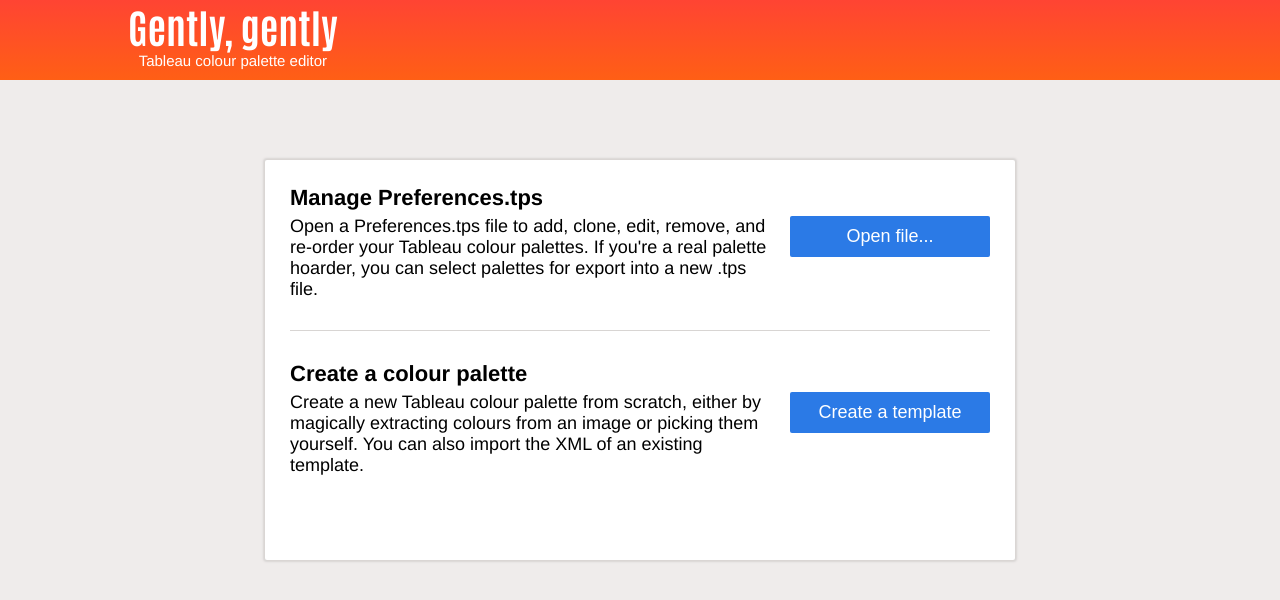
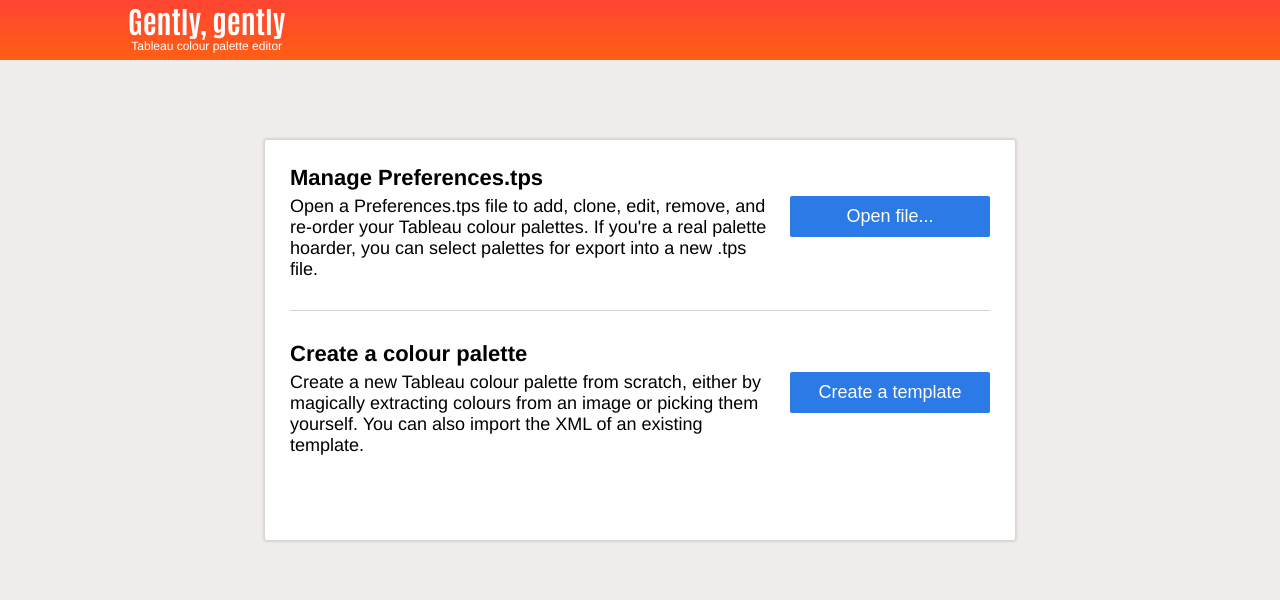
Before and after one commit to gentlygently/tableaucolours, a Vue app: page / in a window 1280 px wide. Shown: the top 600 px of the page. Built offline with nearby package versions, Linux system fonts and the light colour scheme.

Commit message:
Adjust some of the element sizing

```diff
--- a/src/App.vue
+++ b/src/App.vue
@@ -69,7 +69,7 @@ textarea {
 #app {
   display: grid;
   grid-template-columns: auto;
-  grid-template-rows: 8rem calc(100% - 8rem);
+  grid-template-rows: 6rem calc(100% - 6rem);
   height: 100%;
   box-sizing: border-box;
   position: relative;
@@ -84,14 +84,14 @@ header {
   grid-row: 1;
   grid-column: 1;
   width: 100%;
-  height: 8rem;
+  height: 6rem;
   background-image: linear-gradient(#ff4433, #ff5f15);
   z-index: 2;
 
   > div {
-    width: max(75rem, 80%);
+    width: clamp(75rem, 80%, 140rem);
     min-width: 75rem;
-    max-width: 80%;
+    max-width: min(80%, 140rem);
     color: #fff;
     margin: auto;
     padding-bottom: 0.8rem;
@@ -107,7 +107,7 @@ header {
 
       h1 {
         font-family: Antonio, sans-serif;
-        font-size: 4rem;
+        font-size: 3rem;
         font-weight: bold;
         display: block;
         margin: 0;
@@ -116,14 +116,14 @@ header {
       .description {
         margin: 0;
         padding: 0;
-        font-size: 1.5rem;
+        font-size: 1.2rem;
       }
     }
 
     .header-help {
       display: block;
       grid-column: 2;
-      padding-top: 2rem;
+      padding-top: 1.5rem;
     }
   }
 }
@@ -145,7 +145,7 @@ main {
   left: 0;
   width: 100%;
   height: 100%;
-  padding-top: 4rem;
+  padding-top: 2.5rem;
 
   > div {
     width: 100%;
@@ -154,12 +154,12 @@ main {
 
     > div {
       margin: auto;
-      width: max(75rem, 90%);
+      width: clamp(75rem, 80%, 140rem);
       min-width: 75rem;
-      max-width: 80%;
-      height: max(55rem, 90%);
-      min-height: 55rem;
-      max-height: 100rem;
+      max-width: min(80%, 140rem);
+      height: clamp(60rem, 90%, 110rem);
+      min-height: 60rem;
+      max-height: min(90%, 110rem);
       border-radius: 0.2rem;
       box-shadow: @box-shadow;
       background-color: #fff;
@@ -174,7 +174,7 @@ main {
   left: 0;
   width: 100%;
   height: 100%;
-  padding-top: 4rem;
+  padding-top: 2.5rem;
 
   > div {
     width: 100%;
@@ -183,13 +183,14 @@ main {
     > div {
       margin: auto;
       width: 75rem;
-      min-height: 55rem;
-      max-height: 80%;
-      height: max(55rem, 80%);
+      height: max(60rem, 90%);
+      min-height: 60rem;
+      max-height: 90%;
       background-color: #fff;
       border-radius: 0.2rem;
       padding: 2.5rem;
       box-shadow: @box-shadow;
+      box-sizing: border-box;
     }
   }
 }
--- a/src/components/Help.vue
+++ b/src/components/Help.vue
@@ -31,13 +31,13 @@ const modalOpen = ref(false)
 <style lang="less">
 @import '../variables.less';
 .help {
-  height: 4rem;
+  height: 3rem;
   &-button {
-    width: 4rem;
-    height: 4rem;
+    width: 3rem;
+    height: 3rem;
     border: solid 0.1rem #fff;
-    border-radius: 2rem;
-    font-size: 3rem;
+    border-radius: 1.5rem;
+    font-size: 2rem;
     display: block;
     color: #fff;
     float: right;
```
